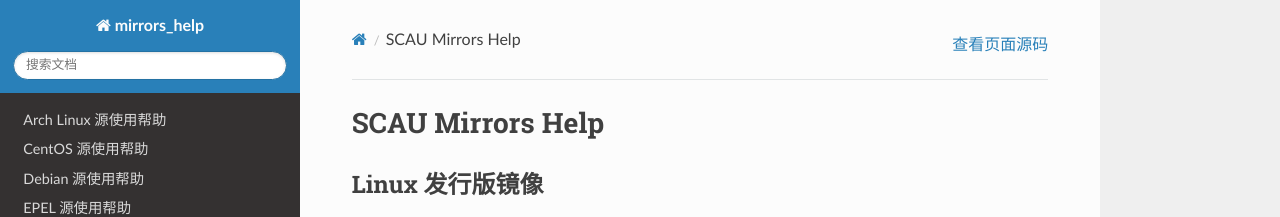
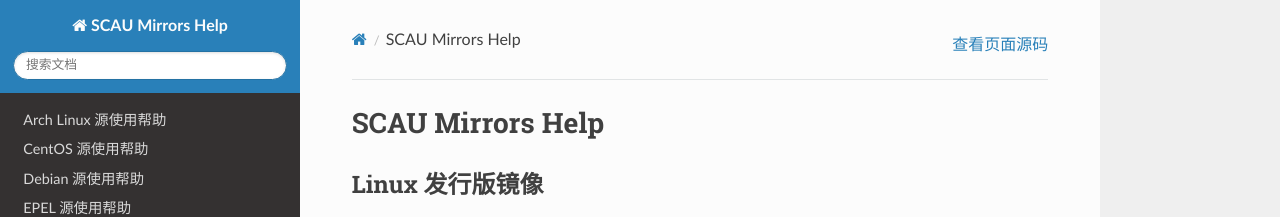
Before and after one commit to SCAULUG/Mirrors-Help, a Sphinx documentation site: the page built from source/index.rst, in a window 1280 px wide. Shown: the top 217 px of the page. Built offline with Sphinx 7.4.7 and the Read the Docs theme 2.0.0, drawn with Linux system fonts in a browser that asks for light colours.

Commit message:
[fix]fix project name

```diff
--- a/source/conf.py
+++ b/source/conf.py
@@ -46,7 +46,7 @@
 master_doc = 'index'
 
 # General information about the project.
-project = 'mirrors_help'
+project = 'SCAU Mirrors Help'
 copyright = '2017, SCAULUG'
 author = 'SCAULUG'
 
```
